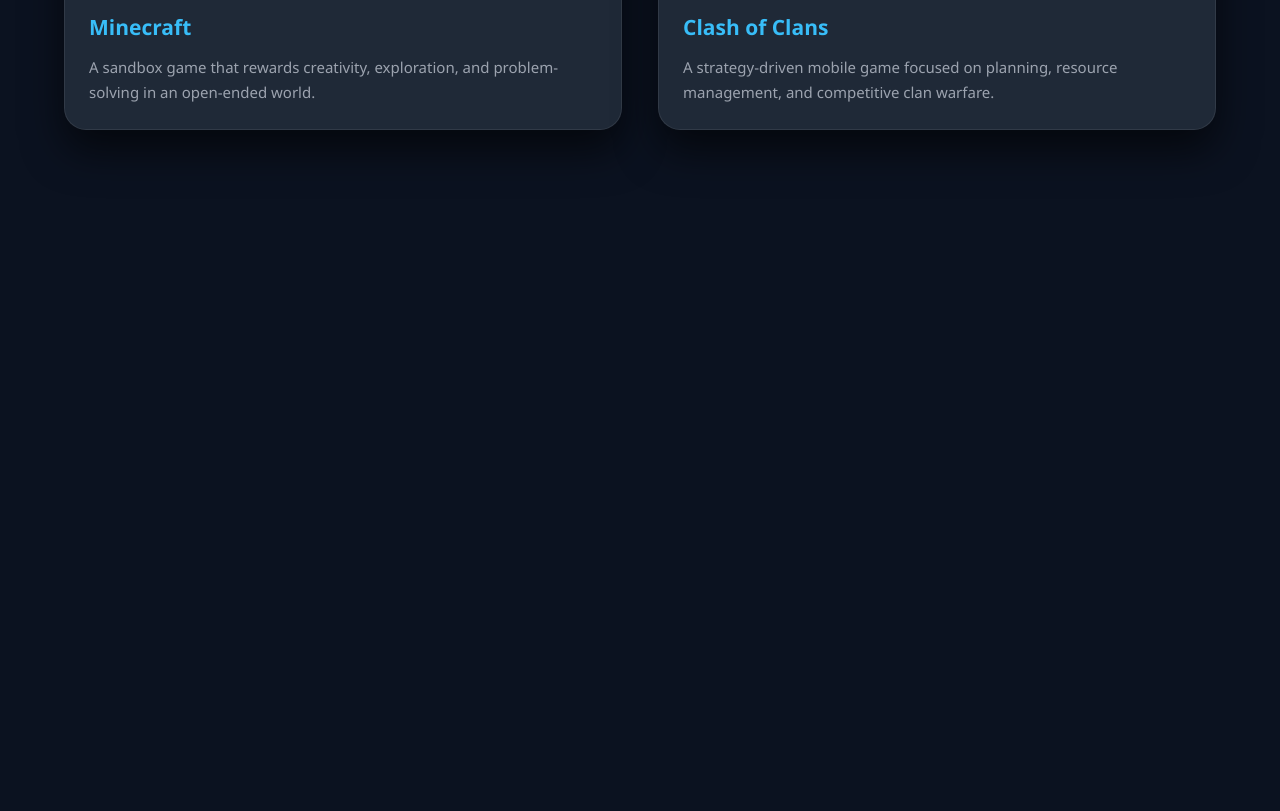
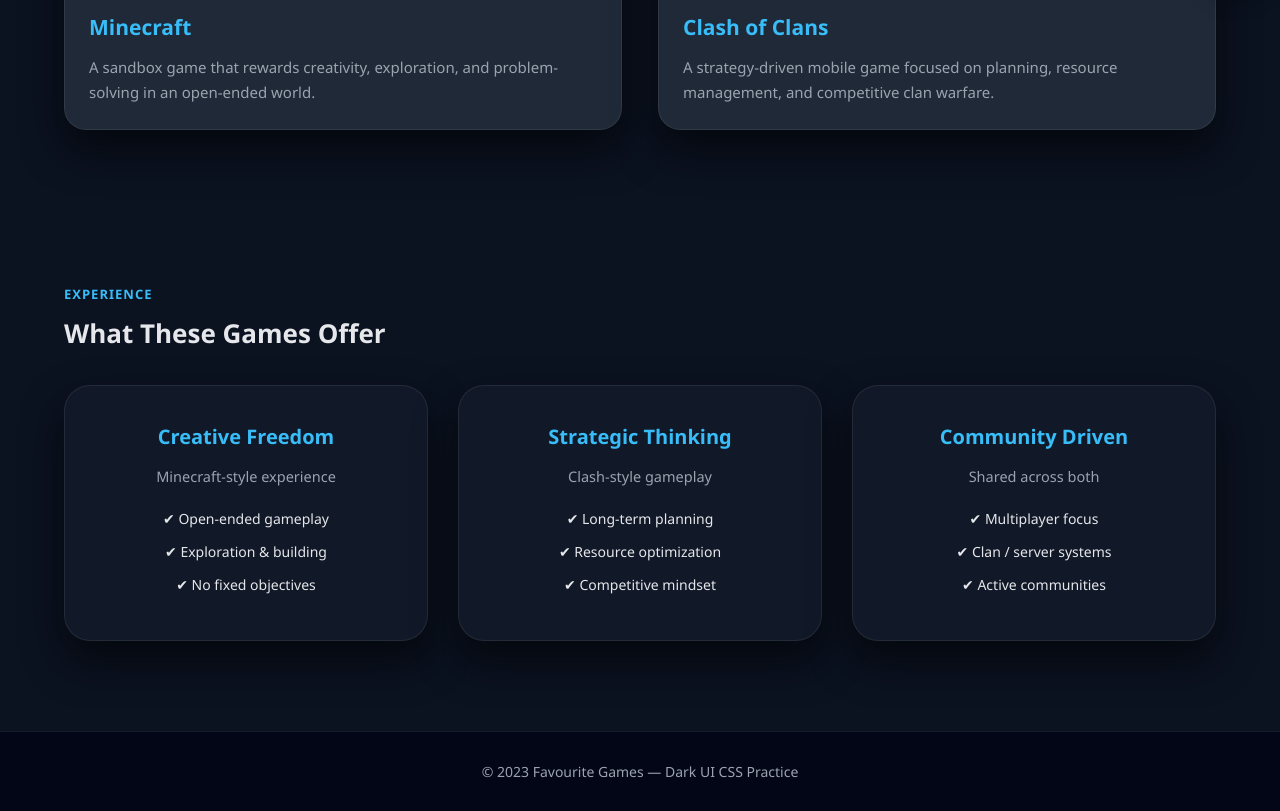
Before and after one commit to LegendarySumit/favourite-game-site, a plain HTML site: page index.html in a window 1280 px wide. Shown: the part 796-1607 px from the top of the page. Before the commit the page ends 1006 px from the top, so only its background shows below. Drawn offline with Linux system fonts and the light colour scheme.

Commit message:
Added What Game Offers and Footer

```diff
--- a/index.html
+++ b/index.html
@@ -331,6 +331,51 @@
         </div>
     </section>
 
+    <div class="section-title">
+        <span>Experience</span>
+        <h3>What These Games Offer</h3>
+    </div>
+
+    <section class="tiers">
+        <div class="tier">
+            <h4>Creative Freedom</h4>
+            <p>Minecraft-style experience</p>
+            <ul>
+                <li>✔ Open-ended gameplay</li>
+                <li>✔ Exploration & building</li>
+                <li>✔ No fixed objectives</li>
+            </ul>
+        </div>
+
+        <div class="tier">
+            <h4>Strategic Thinking</h4>
+            <p>Clash-style gameplay</p>
+            <ul>
+                <li>✔ Long-term planning</li>
+                <li>✔ Resource optimization</li>
+                <li>✔ Competitive mindset</li>
+            </ul>
+        </div>
+
+        <div class="tier">
+            <h4>Community Driven</h4>
+            <p>Shared across both</p>
+            <ul>
+                <li>✔ Multiplayer focus</li>
+                <li>✔ Clan / server systems</li>
+                <li>✔ Active communities</li>
+            </ul>
+        </div>
+    </section>
+
+    <!-- FOOTER -->
+    <footer>
+        <p>© 2023 Favourite Games — Dark UI CSS Practice</p>
+    </footer>
+
+    <a href="https://www.instagram.com/" target="_blank" aria-label="Instagram">
+        <img class="fixed-icon" src="https://cdn-icons-png.flaticon.com/512/2111/2111463.png" alt="Instagram" />
+    </a>
 
 </body>
 
```
